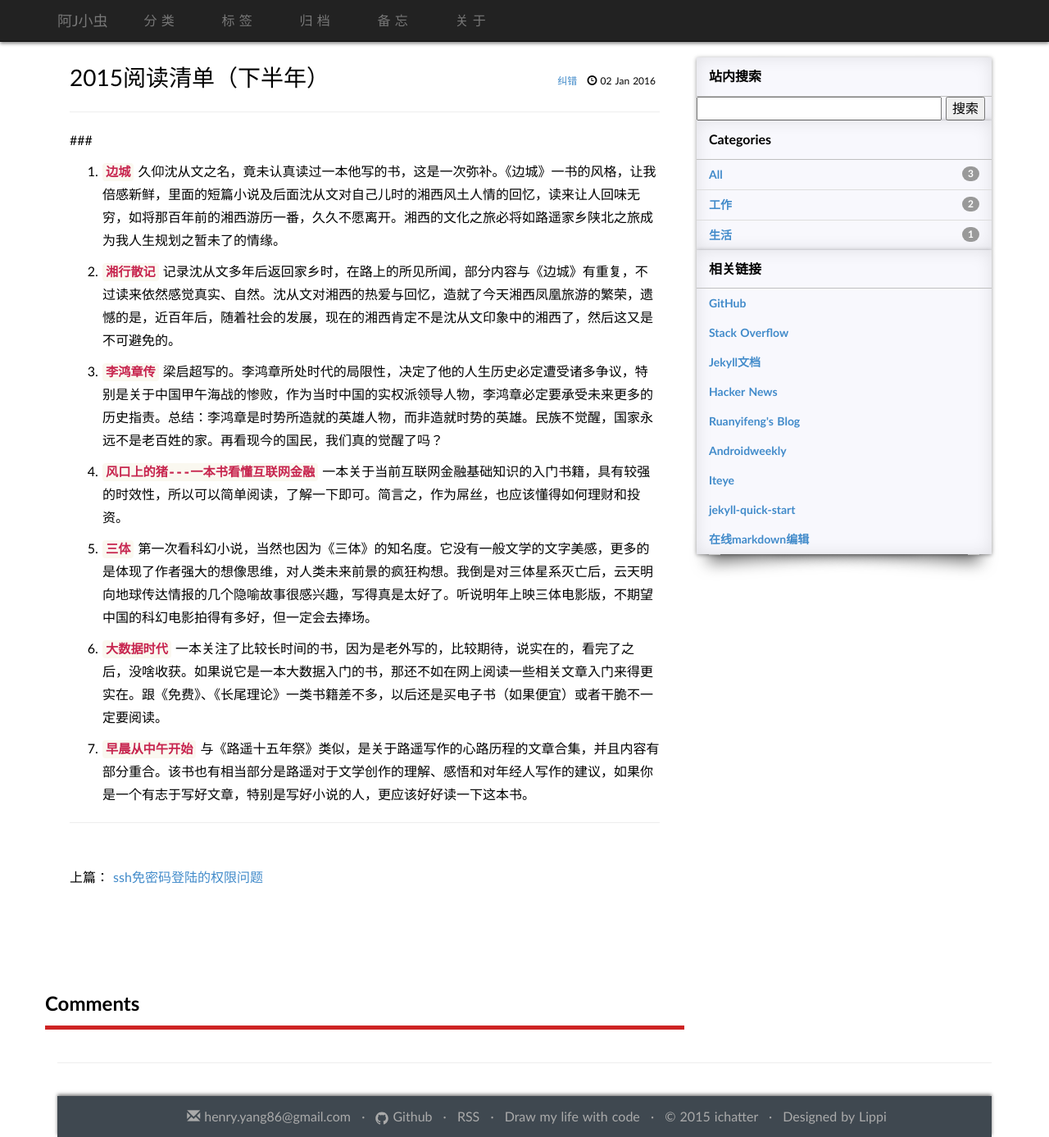
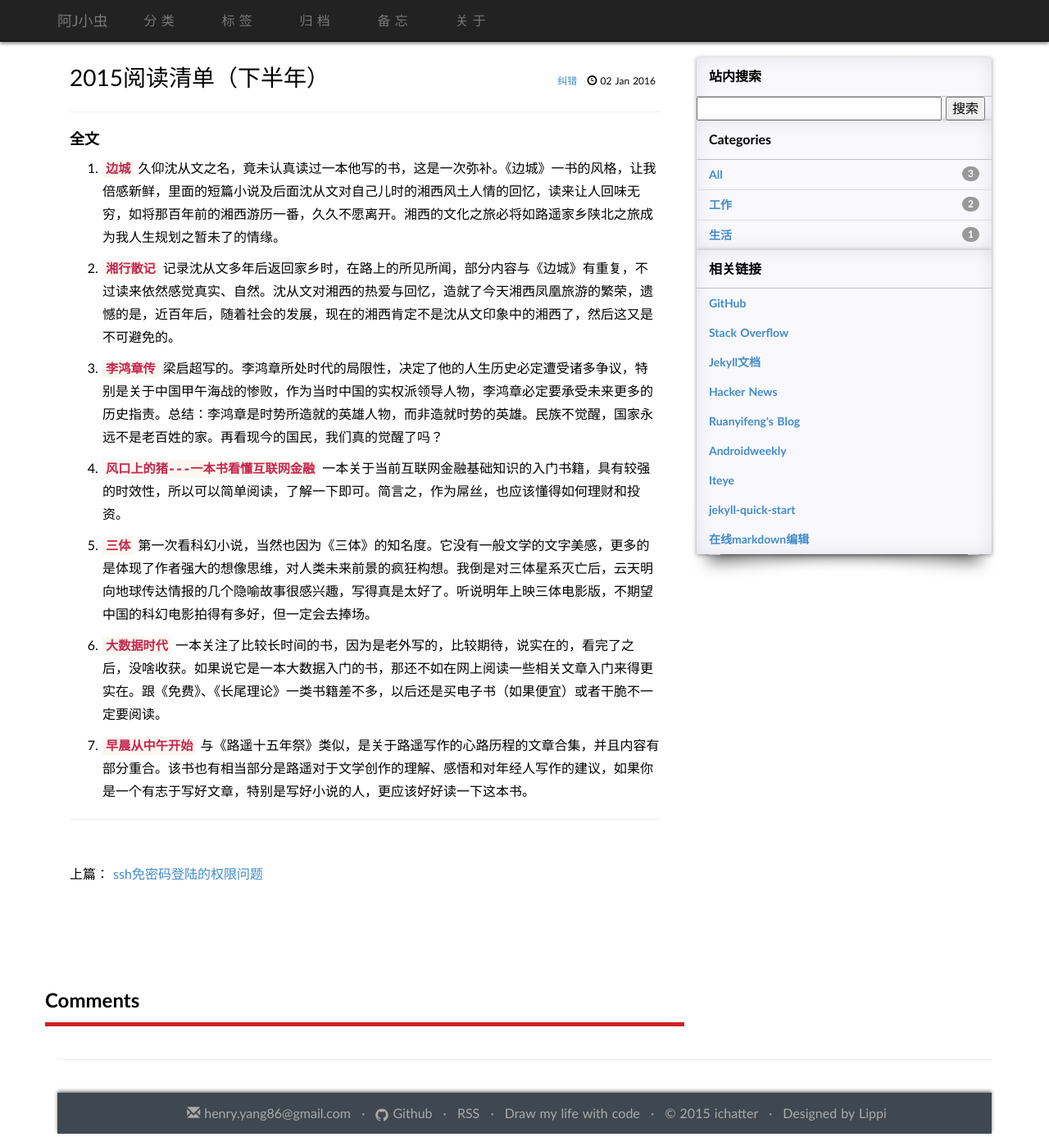
Before and after one commit to ichatter/ichatter.github.com, a Jekyll site: the page built from _posts/2016-01-02-2015-read-list.md, in a window 1280 px wide and 1387 px high. Shown: the whole window at 82% size. Built offline with Jekyll 4.4.1, drawn with Linux system fonts in a browser that asks for light colours; some web fonts are replaced; comment, search, counter and statistics services are not loaded.

Commit message:
modified style

```diff
--- a/_posts/2016-01-02-2015-read-list.md
+++ b/_posts/2016-01-02-2015-read-list.md
@@ -5,7 +5,7 @@ description: ""
 category:
 tags: [生活]
 ---
-###
+###  全文
 1. **`边城`**
 久仰沈从文之名，竟未认真读过一本他写的书，这是一次弥补。《边城》一书的风格，让我倍感新鲜，里面的短篇小说及后面沈从文对自己儿时的湘西风土人情的回忆，读来让人回味无穷，如将那百年前的湘西游历一番，久久不愿离开。湘西的文化之旅必将如路遥家乡陕北之旅成为我人生规划之暂未了的情缘。
 
```
